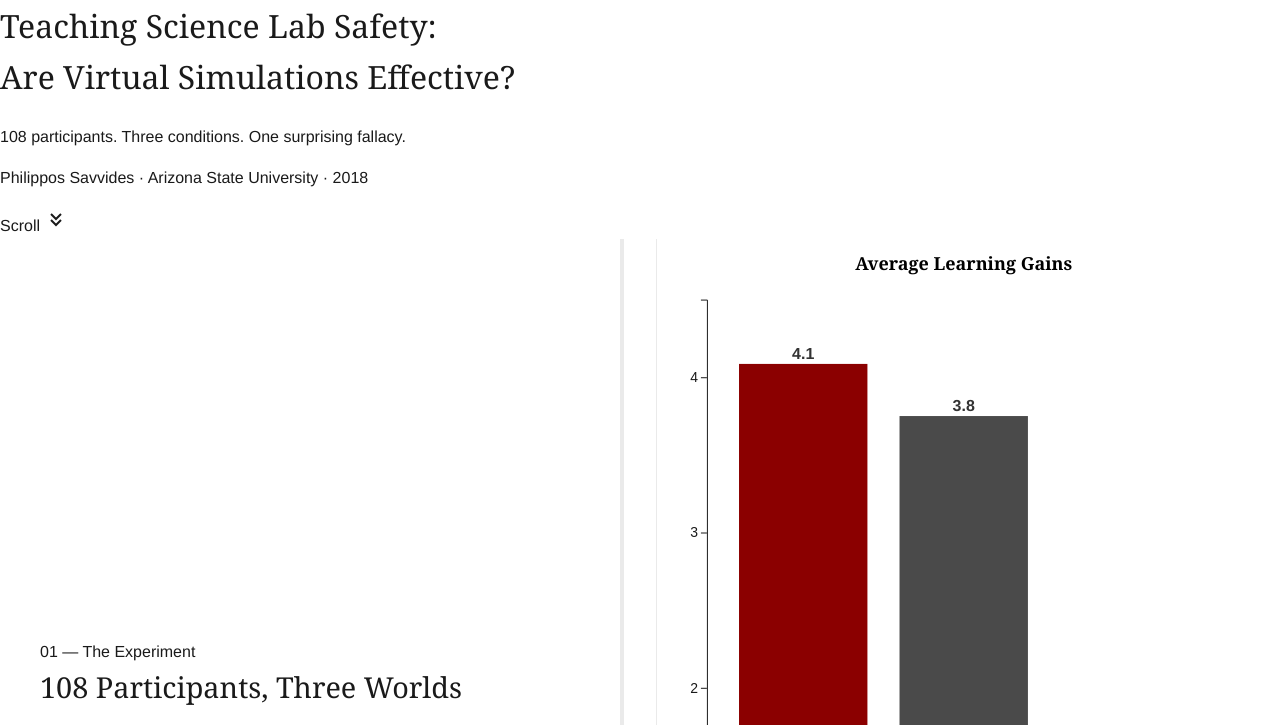
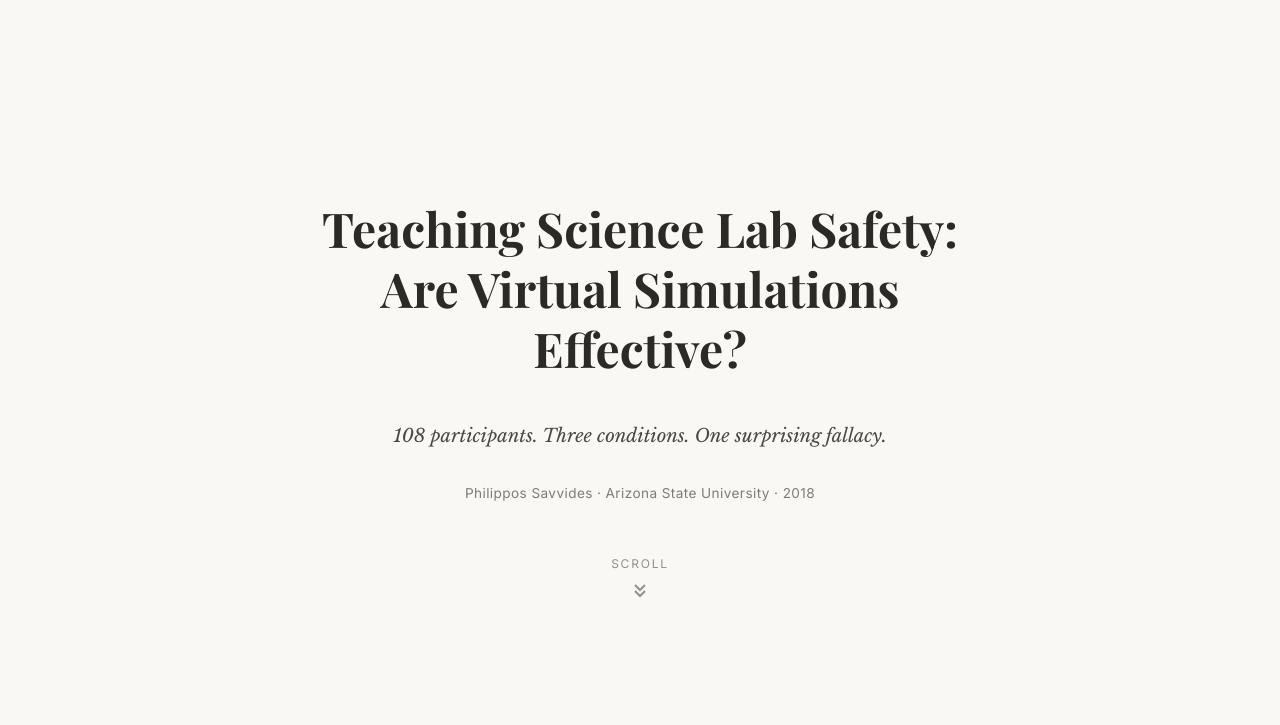
Before and after one commit to savvides/dissertation, a plain HTML site: page index.html in a window 1280 px wide. Shown: the top 725 px of the page. Drawn offline with nearby package versions, Linux system fonts and the light colour scheme.

Commit message:
feat: full CSS restyle with warm editorial design system

```diff
--- a/style.css
+++ b/style.css
@@ -1,29 +1,134 @@
+/* ========================================
+   Editorial Redesign — Warm Academic Style
+   ======================================== */
+
 :root {
-    --bg-color: #ffffff;
-    --text-color: #1a1a1a;
-    --header-font: 'Georgia', 'Times New Roman', serif;
-    --body-font: 'Helvetica Neue', Helvetica, Arial, sans-serif;
+    --bg-color: #FAF8F5;
+    --text-color: #2D2A26;
+    --vr-color: #8B3A3A;
+    --desktop-color: #5C6B73;
+    --control-color: #3A5A8B;
+    --accent-color: #C4A35A;
+    --axis-color: #D4CFC8;
+    --dot-neutral: #A39E96;
 
-    /* 3 Conditions colors */
-    --vr-color: #8b0000; /* Dark Red for High Immersion */
-    --desktop-color: #4a4a4a; /* Grey for Low Immersion */
-    --control-color: #00008b; /* Dark Blue for Control */
+    --font-display: 'Playfair Display', Georgia, 'Times New Roman', serif;
+    --font-body: 'Libre Baskerville', Georgia, serif;
+    --font-ui: 'Inter', 'Helvetica Neue', Helvetica, Arial, sans-serif;
+}
+
+/* ---- Reset & Base ---- */
+
+*, *::before, *::after {
+    box-sizing: border-box;
 }
 
 body, html {
     margin: 0;
     padding: 0;
-    font-family: var(--body-font);
+    font-family: var(--font-body);
     background-color: var(--bg-color);
     color: var(--text-color);
-    line-height: 1.6;
+    line-height: 1.75;
+    -webkit-font-smoothing: antialiased;
 }
 
 h1, h2, h3, h4, h5, h6 {
-    font-family: var(--header-font);
-    font-weight: normal;
+    font-family: var(--font-display);
+    font-weight: 400;
     margin-top: 0;
+    line-height: 1.3;
 }
+
+a {
+    color: var(--vr-color);
+    text-decoration: underline;
+    text-decoration-thickness: 1px;
+    text-underline-offset: 2px;
+}
+
+a:hover {
+    color: var(--accent-color);
+}
+
+/* ---- Progress Bar ---- */
+
+#progress-bar {
+    position: fixed;
+    top: 0;
+    left: 0;
+    height: 3px;
+    width: 0%;
+    background-color: var(--accent-color);
+    z-index: 1000;
+    transition: width 50ms linear;
+}
+
+/* ---- Hero Section ---- */
+
+#hero {
+    min-height: 100vh;
+    display: flex;
+    flex-direction: column;
+    align-items: center;
+    justify-content: center;
+    text-align: center;
+    padding: 2rem;
+}
+
+#hero h1 {
+    font-family: var(--font-display);
+    font-weight: 700;
+    font-size: 2rem;
+    max-width: 700px;
+    margin-bottom: 1.5rem;
+    line-height: 1.25;
+}
+
+#hero .hook {
+    font-family: var(--font-body);
+    font-style: italic;
+    font-size: 1.15rem;
+    margin-bottom: 1rem;
+    opacity: 0.85;
+}
+
+#hero .author {
+    font-family: var(--font-ui);
+    font-size: 0.85rem;
+    letter-spacing: 0.03em;
+    opacity: 0.6;
+    margin-bottom: 3rem;
+}
+
+.scroll-indicator {
+    display: flex;
+    flex-direction: column;
+    align-items: center;
+    gap: 0.25rem;
+    opacity: 0.5;
+    animation: pulse 2.5s ease-in-out infinite;
+    transition: opacity 0.6s ease;
+}
+
+.scroll-indicator span {
+    font-family: var(--font-ui);
+    font-size: 0.75rem;
+    letter-spacing: 0.15em;
+    text-transform: uppercase;
+}
+
+.scroll-indicator.hidden {
+    opacity: 0;
+    pointer-events: none;
+}
+
+@keyframes pulse {
+    0%, 100% { transform: translateY(0); }
+    50% { transform: translateY(6px); }
+}
+
+/* ---- Scrolltelling Layout ---- */
 
 #scroll-container {
     display: flex;
@@ -32,45 +137,123 @@ h1, h2, h3, h4, h5, h6 {
 }
 
 #text-column {
-    padding: 0 1rem;
+    padding: 0 1.5rem;
     z-index: 5;
 }
 
+/* ---- Steps ---- */
+
 .step {
-    padding: 3rem 1rem;
+    padding: 3rem 1.5rem;
     margin-bottom: 60vh;
-    background: rgba(255, 255, 255, 0.9);
-    border-left: 4px solid #eaeaea;
+    border-left: 4px solid transparent;
+    opacity: 0.4;
+    transition: opacity 0.4s ease, border-color 0.4s ease;
 }
 
 .step:last-child {
     margin-bottom: 20vh;
 }
 
+.step.active {
+    opacity: 1;
+    border-left-color: var(--accent-color);
+}
+
+.step-label {
+    display: block;
+    font-family: var(--font-ui);
+    font-weight: 500;
+    font-size: 0.8rem;
+    letter-spacing: 0.12em;
+    text-transform: uppercase;
+    color: var(--accent-color);
+    margin-bottom: 0.75rem;
+}
+
 .step h2 {
+    font-family: var(--font-display);
     font-size: 1.8rem;
     margin-bottom: 1rem;
 }
 
 .step p {
-    font-size: 1.1rem;
+    font-size: 1.05rem;
+    margin-bottom: 1rem;
 }
+
+.step p:last-child {
+    margin-bottom: 0;
+}
+
+/* ---- Chart Container ---- */
 
 #chart-container {
     position: sticky;
     top: 0;
     height: 50vh;
     width: 100%;
-    background-color: #fafafa;
     display: flex;
     align-items: center;
     justify-content: center;
-    border-bottom: 1px solid #eaeaea;
     z-index: 10;
+    padding: 1rem;
 }
 
-/* Desktop Layout */
+/* ---- Coda / Footer ---- */
+
+#coda {
+    max-width: 640px;
+    margin: 0 auto;
+    padding: 6rem 2rem 4rem;
+    text-align: center;
+}
+
+#coda h2 {
+    font-size: 1.8rem;
+    margin-bottom: 1.5rem;
+}
+
+#coda p {
+    font-size: 1.05rem;
+    margin-bottom: 1.25rem;
+    text-align: left;
+}
+
+.coda-attribution {
+    margin-top: 3rem;
+    padding-top: 2rem;
+    border-top: 1px solid var(--axis-color);
+    font-family: var(--font-ui);
+    font-size: 0.9rem;
+    text-align: center !important;
+    line-height: 1.8;
+}
+
+/* ---- Chart Tooltip ---- */
+
+.chart-tooltip {
+    position: absolute;
+    background: var(--text-color);
+    color: var(--bg-color);
+    font-family: var(--font-ui);
+    font-size: 0.75rem;
+    padding: 0.4rem 0.6rem;
+    border-radius: 4px;
+    pointer-events: none;
+    opacity: 0;
+    transition: opacity 0.15s ease;
+    z-index: 100;
+    white-space: nowrap;
+}
+
+/* ---- Desktop Layout ---- */
+
 @media (min-width: 768px) {
+    #hero h1 {
+        font-size: 3rem;
+    }
+
     #scroll-container {
         flex-direction: row;
         max-width: 1200px;
@@ -79,23 +262,23 @@ h1, h2, h3, h4, h5, h6 {
 
     #text-column {
         width: 50%;
-        padding: 0 2rem 0 0;
+        padding: 0 3rem 0 2rem;
     }
 
     .step {
         padding: 50vh 0;
         margin-bottom: 0;
-        border-left: none;
-        border-right: 4px solid #eaeaea;
         padding-right: 2rem;
-        background: transparent;
+        border-left: 4px solid transparent;
+    }
+
+    .step.active {
+        border-left-color: var(--accent-color);
     }
 
     #chart-container {
         width: 50%;
         height: 100vh;
-        border-bottom: none;
-        border-left: 1px solid #eaeaea;
-        background-color: transparent;
+        padding: 2rem;
     }
 }
```
